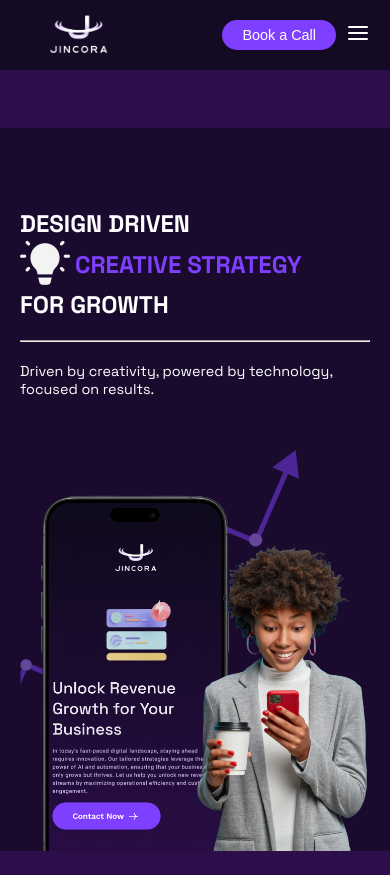
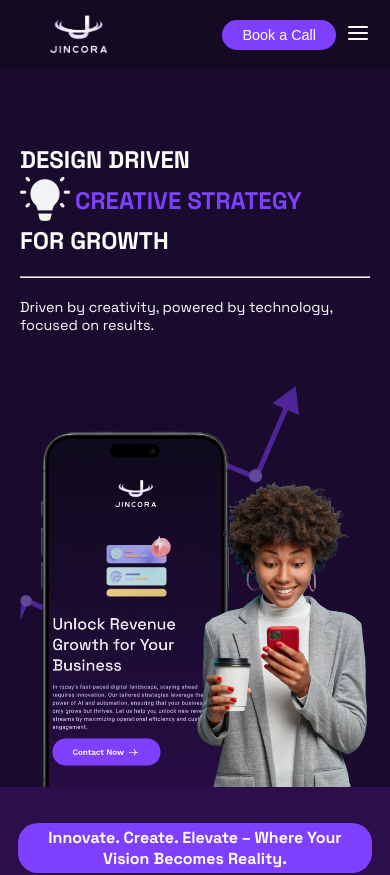
Before and after one commit to Jincora7/JincoraSite, a React (Vite) app: page / in a window 390 px wide. Shown: the top 875 px of the page. Built offline with nearby package versions, Linux system fonts and the light colour scheme.

Commit message:
contact admin id

```diff
--- a/src/components/Contact/Contact.jsx
+++ b/src/components/Contact/Contact.jsx
@@ -108,7 +108,7 @@ export default function Contact() {
 
     const formData = new FormData(e.target);
 
-    fetch("https://formsubmit.co/jincoratechsolutions@gmail.com", {
+    fetch("https://formsubmit.co/admin@jincora.com", {
       method: "POST",
       body: formData,
     })
--- a/src/components/Home/Hero-Section/HeroSection.css
+++ b/src/components/Home/Hero-Section/HeroSection.css
@@ -86,12 +86,12 @@
 
 
 @media (max-width: 480px) {
-        .hero-section-wrap {
+        /* .hero-section-wrap {
             margin-top: 3rem;
 
 
 
-    }
+    } */
 
     .hero-section-right-image{
          margin-top: 40px;
--- a/src/components/Home/Home.css
+++ b/src/components/Home/Home.css
@@ -2,3 +2,19 @@
     width: 100%;
     padding-top: 5rem;
 }
+
+
+@media (max-width: 480px) {
+        /* .hero-section-wrap {
+            margin-top: 3rem;
+
+
+
+    } */
+.home-wrapper {
+    width: 100%;
+    padding-top: 4rem;
+}
+
+
+}
```
